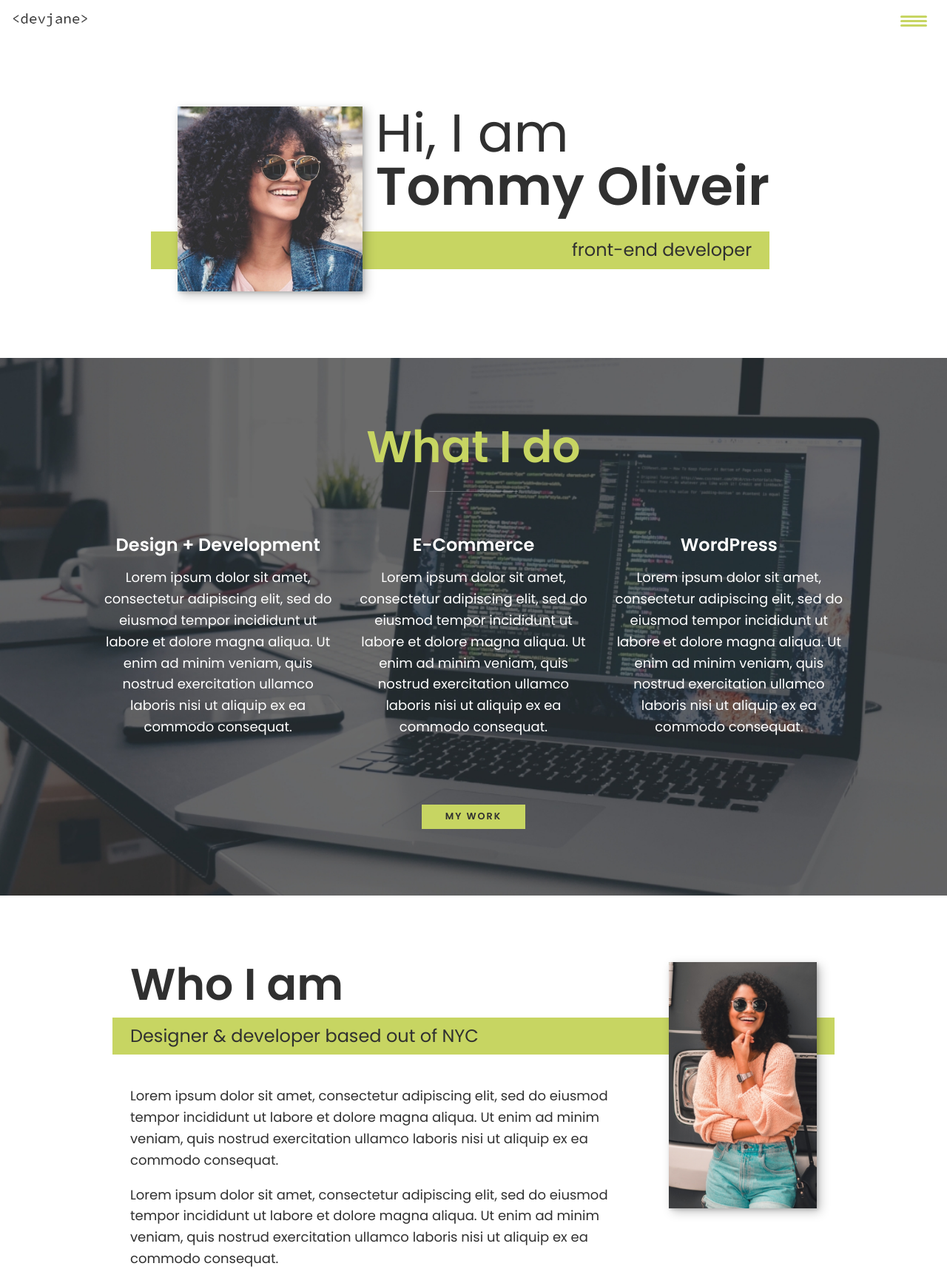
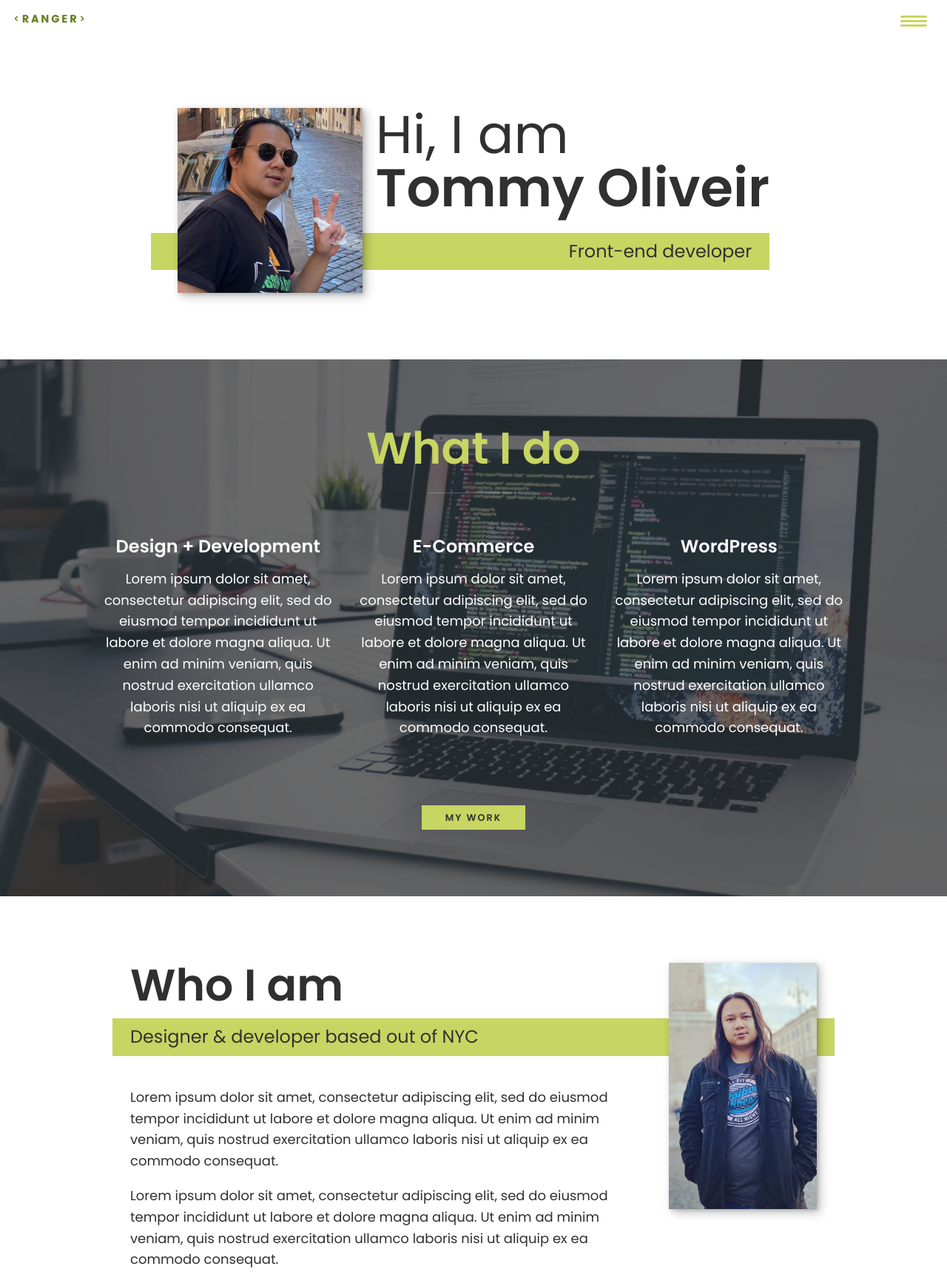
Before and after one commit to TommyOliveir/Portfolio-m11, a plain HTML site: page index.html in a window 1280 px wide. Shown: the top 1739 px of the page at 74% size. Drawn offline with nearby package versions, Linux system fonts and the light colour scheme.

Commit message:
second modification

```diff
--- a/index.html
+++ b/index.html
@@ -3,7 +3,7 @@
     <head><link rel="stylesheet" href="https://cdnjs.cloudflare.com/ajax/libs/normalize/8.0.1/normalize.css">
         <meta charset="UTF-8">
         <meta name="viewport" content="width=device-width, initial-scale=1.0">
-        <title>Oliveir</title>
+        <title>Ranger</title>
         <link rel="stylesheet" href="https://cdnjs.cloudflare.com/ajax/libs/normalize/7.0.0/normalize.min.css">
         <link rel="stylesheet" href="https://cdnjs.cloudflare.com/ajax/libs/font-awesome/5.11.2/css/all.css" integrity="sha256-46qynGAkLSFpVbEBog43gvNhfrOj+BmwXdxFgVK/Kvc=" crossorigin="anonymous" />
 
@@ -13,12 +13,12 @@
         <link href="https://fonts.googleapis.com/css2?family=Poppins:wght@300;400;600&display=swap" rel="stylesheet">
 
         <link rel="stylesheet" href="css/style.css">
-
+        <link rel="icon" type="image/x-icon" href="img/favicon-o.png">
     </head>
     <body>
         <header>
             <div class="logo">
-                <img src="img/devjane.png" alt="">
+                <img src="img/ranger-logo.png" alt="">
             </div>
             <button class="nav-toggle" aria-label="toggle navigation">
                 <span class="hamburger"></span>
@@ -38,8 +38,8 @@
             <h1 class="section__title section__title--intro">
                 Hi, I am <strong>Tommy Oliveir</strong>
             </h1>
-            <p class="section__subtitle section__subtitle--intro">front-end developer</p>
-            <img src="img/dev-jane-01.jpg" alt="a picture of Jane Smith smiling" class="intro__img">
+            <p class="section__subtitle section__subtitle--intro">Front-end developer </p>
+            <img src="img/tommy.png" alt="a picture of Tommy smiling" class="intro__img">
         </section>
 
 
@@ -77,7 +77,7 @@
                <p>Lorem ipsum dolor sit amet, consectetur adipiscing elit, sed do eiusmod tempor incididunt ut labore et dolore magna aliqua. Ut enim ad minim veniam, quis nostrud exercitation ullamco laboris nisi ut aliquip ex ea commodo consequat.</p>
            </div>
 
-           <img src="img/dev-jane-02.jpg" alt="Jane leaning against a bus" class="about-me__img">
+           <img src="img/tommy2.png" alt="Jane leaning against a bus" class="about-me__img">
         </section>
 
         <!-- My Work -->
@@ -142,7 +142,7 @@
         <!-- Footer -->
         <footer class="footer">
             <!-- replace with your own email address -->
-            <a href="mailto:hello@jane.dev" class="footer__link">hello@jane.dev</a>
+            <a href="mailto:hello@jane.dev" class="footer__link">@oliveir.Front-end</a>
             <ul class="social-list">
                 <li class="social-list__item">
                     <a class="social-list__link" href="https://codepen.io">
```
Also changed, not shown: img/dev-jane-01.jpg (deleted), img/dev-jane-02.jpg (deleted), img/favicon-o.png (added), img/ranger-logo.png (added), img/tommy.png (added), img/tommy2.png (added).
